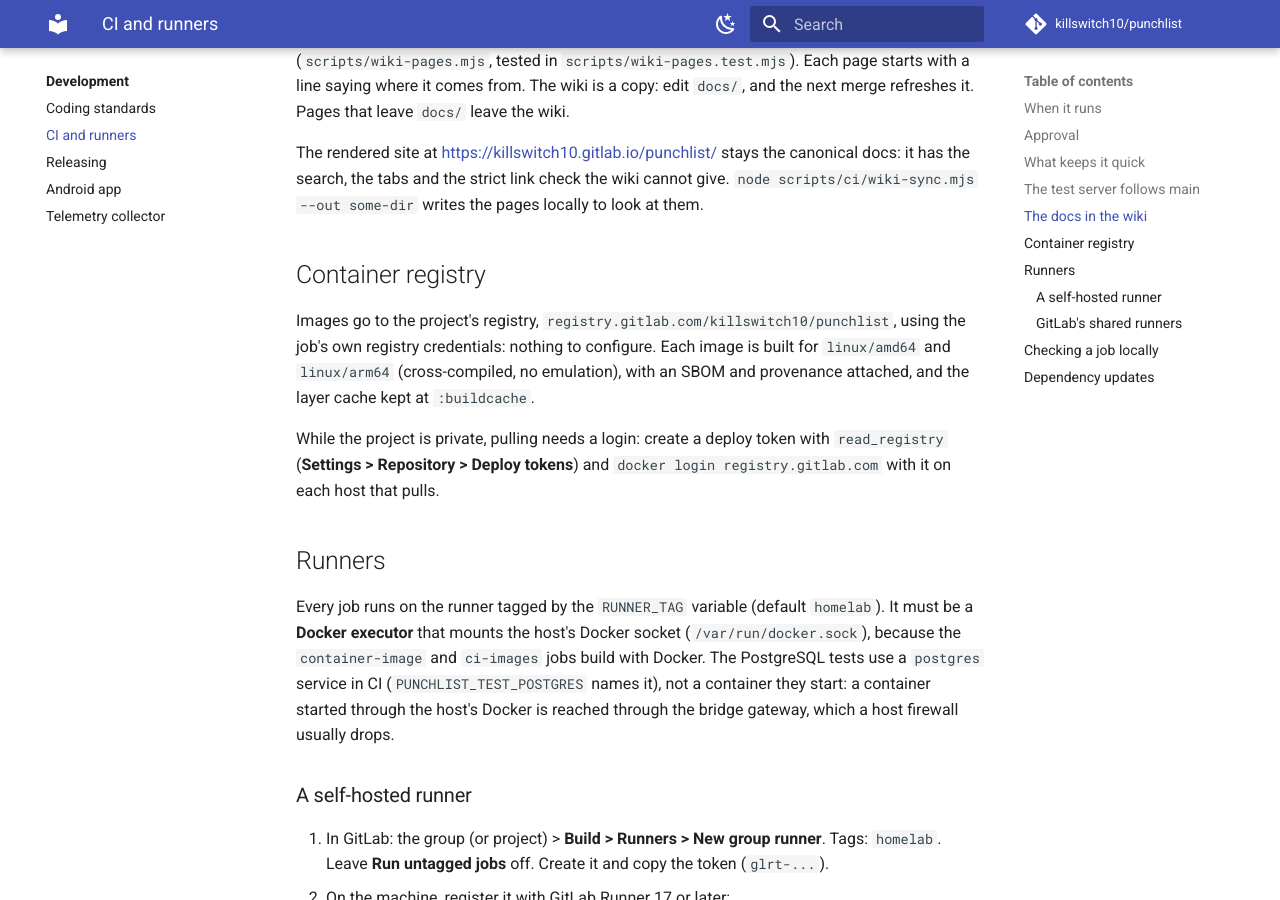
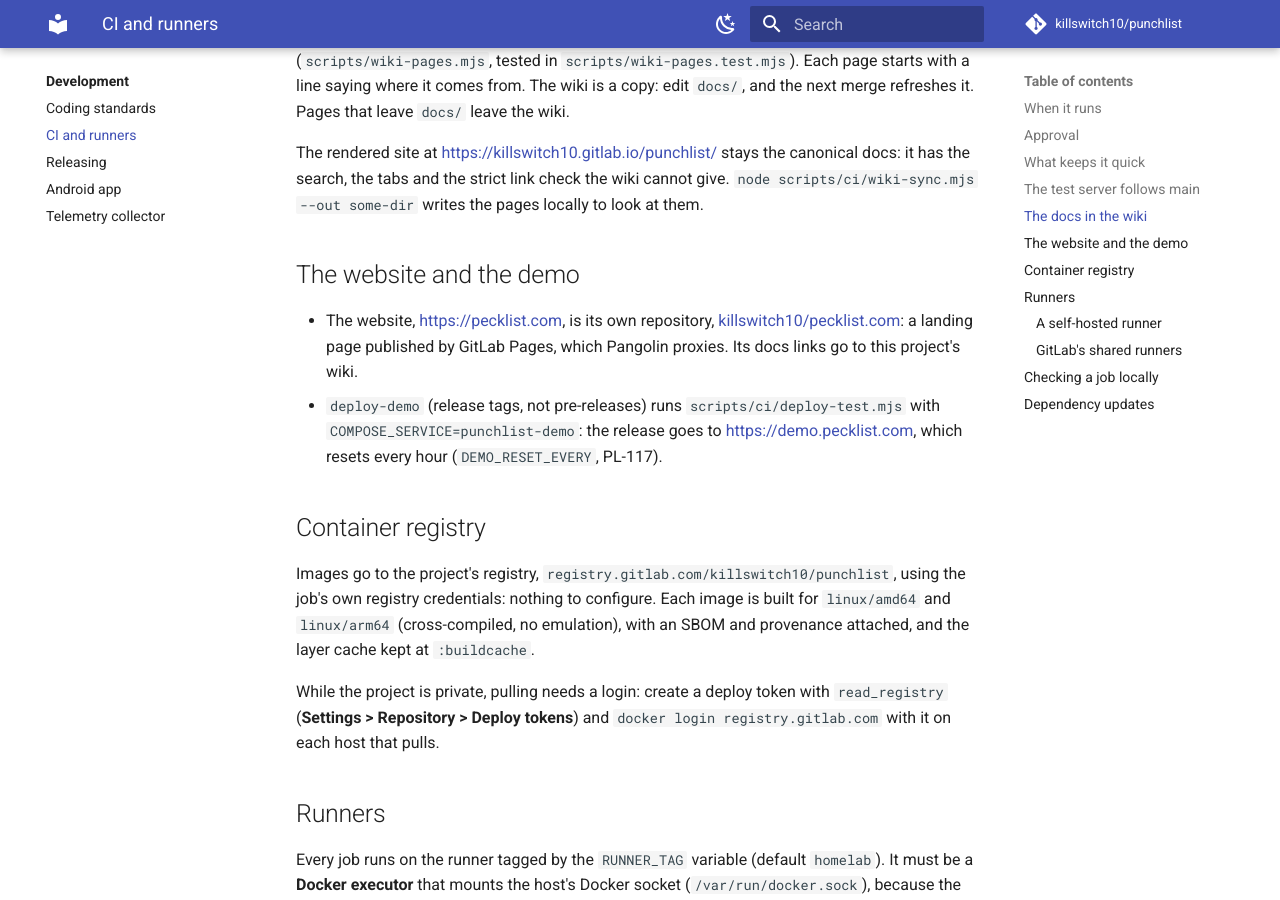
Before and after one commit to KillSwitchIO/PeckList, an MkDocs documentation site: the page built from docs/development/ci.md, in a window 1280 px wide and 900 px high, scrolled down 2406 px. Built offline with MkDocs 1.6.1 and Material for MkDocs 9.7.7, drawn with Linux system fonts in a browser that asks for light colours; comment, search, counter and statistics services are not loaded.

Commit message:
feat(ci): each release goes to the public demo

```diff
--- a/.gitlab-ci.yml
+++ b/.gitlab-ci.yml
@@ -540,6 +540,24 @@ pages:
   rules:
     - *on-main
 
+# The public demo (demo.pecklist.com, PL-117) follows releases: a release tag puts its version there.
+deploy-demo:
+  image: $NODE_IMAGE
+  stage: publish
+  needs: [container-image]
+  timeout: 10m
+  interruptible: false
+  variables:
+    COMPOSE_SERVICE: punchlist-demo
+  script:
+    - node scripts/ci/deploy-test.mjs
+  environment:
+    name: demo
+    url: https://demo.pecklist.com
+  rules:
+    # Releases only, not pre-releases (v1.2.3-rc.1).
+    - if: $CI_COMMIT_TAG =~ /^v\d+\.\d+\.\d+\+/ && $GITLAB_API_TOKEN
+
 # The same docs as wiki pages (scripts/wiki-pages.mjs), for reading inside GitLab.
 wiki:
   extends: .node
--- a/docs/development/ci.md
+++ b/docs/development/ci.md
@@ -81,6 +81,15 @@ The rendered site at <https://killswitch10.gitlab.io/punchlist/> stays the canon
 has the search, the tabs and the strict link check the wiki cannot give.
 `node scripts/ci/wiki-sync.mjs --out some-dir` writes the pages locally to look at them.
 
+## The website and the demo
+
+- The website, <https://pecklist.com>, is its own repository,
+  [killswitch10/pecklist.com](https://gitlab.com/killswitch10/pecklist.com): a landing page
+  published by GitLab Pages, which Pangolin proxies. Its docs links go to this project's wiki.
+- `deploy-demo` (release tags, not pre-releases) runs `scripts/ci/deploy-test.mjs` with
+  `COMPOSE_SERVICE=punchlist-demo`: the release goes to <https://demo.pecklist.com>, which resets
+  every hour (`DEMO_RESET_EVERY`, PL-117).
+
 ## Container registry
 
 Images go to the project's registry, `registry.gitlab.com/killswitch10/punchlist`, using the job's
```
Also changed, not shown: 1 other file.
